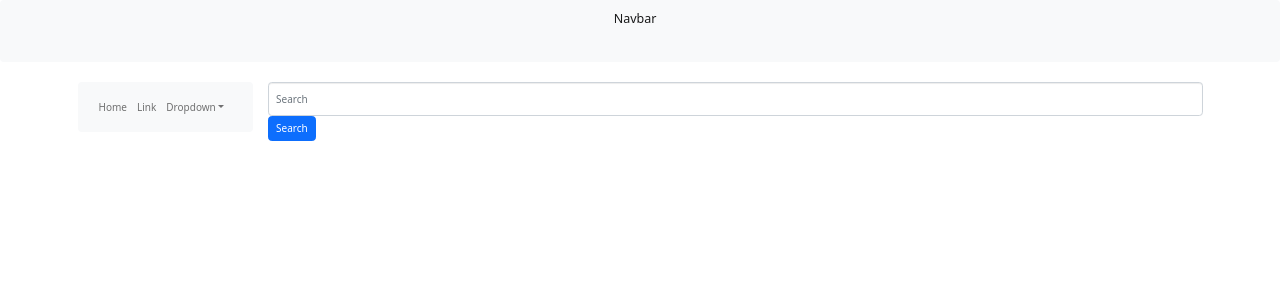
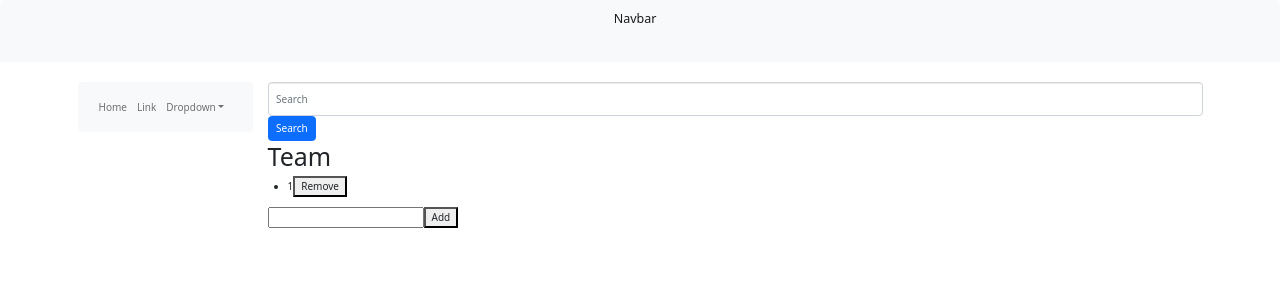
Before and after one commit to Kevjinx/pokedex-react, a React (Create React App) app: page /team in a window 1280 px wide. Shown: the top 300 px of the page. Built offline with nearby package versions, Linux system fonts and the light colour scheme.

Commit message:
create store for team

```diff
--- a/package.json
+++ b/package.json
@@ -4,6 +4,7 @@
   "homepage": "https://kevjinx.github.io/pokedex-react",
   "private": true,
   "dependencies": {
+    "@reduxjs/toolkit": "^1.9.2",
     "@testing-library/jest-dom": "^5.16.5",
     "@testing-library/react": "^13.4.0",
     "@testing-library/user-event": "^13.5.0",
--- a/src/App.js
+++ b/src/App.js
@@ -1,12 +1,16 @@
 import React, {Component} from 'react';
 import { Routes, Route } from "react-router-dom"
+import { Provider } from 'react-redux'
+import { Container, Row, Col } from 'react-bootstrap';
+
 import NavBar from './components/navBar';
 import Cards from './components/cards';
 import SearchBox from './components/searchBox';
 import PokemonPage from './components/pokemonPage';
 import UserID from './components/dataTutorial';
 import SideBar from './components/sideBar';
-import { Container, Row, Col } from 'react-bootstrap';
+
+import Team from './redux/team';
 
 
 class App extends Component{
@@ -25,6 +29,7 @@ class App extends Component{
                 <Route path="/" element={<Cards />} />
                 <Route path="/user" element={<UserID />} />
                 <Route path="/pokemon/:pokemonId" element={<PokemonPage />} />
+                <Route path="/team" element={<Team />} />
               </Routes>
             </Col>
           </Row>
--- a/src/index.js
+++ b/src/index.js
@@ -5,12 +5,18 @@ import App from './App';
 import reportWebVitals from './reportWebVitals';
 import { BrowserRouter } from "react-router-dom";
 import 'bootstrap/dist/css/bootstrap.min.css';
+import { store } from './redux/store';
+import { Provider } from 'react-redux';
 
 const root = ReactDOM.createRoot(document.getElementById('root'));
 root.render(
-  <BrowserRouter>
-    <App />
-  </BrowserRouter>
+  <React.StrictMode>
+    <Provider store={store}>
+      <BrowserRouter>
+        <App />
+      </BrowserRouter>
+    </Provider>
+  </React.StrictMode>
 );
 
 // If you want to start measuring performance in your app, pass a function
--- a/src/new-redux/team.js
+++ /dev/null
@@ -1,2 +0,0 @@
-import React, { useState } from 'react';
-import { useSelector, useDispatch } from 'react-redux';
--- a/src/redux/actionTypes.js
+++ /dev/null
@@ -1,4 +0,0 @@
-const ADD_POKEMON_TO_TEAM = 'add pokemon to team'
-const REMOVE_POKEMON_FROM_TEAM = 'remove pokemon from team'
-
-module.exports = { ADD_POKEMON_TO_TEAM, REMOVE_POKEMON_FROM_TEAM }
--- a/src/redux/store.js
+++ b/src/redux/store.js
@@ -1,6 +1,8 @@
-import reducer from './reducer'
-import { createStore } from 'redux'
+import { configureStore } from '@reduxjs/toolkit';
+import teamReducer from './teamSlice';
 
-const store = createStore(reducer)
-
-export default store
+export const store = configureStore({
+  reducer: {
+    team: teamReducer,
+  },
+});
--- /dev/null
+++ b/src/redux/team.js
@@ -0,0 +1,43 @@
+import React, { useState } from 'react';
+import { useSelector, useDispatch } from 'react-redux';
+import {
+	addToTeam,
+	removePokemonFromTeam,
+	selectTeam
+} from './teamSlice';
+
+const Team = () => {
+	const team = useSelector(selectTeam);
+	const dispatch = useDispatch();
+	const [pokemonID, setPokemonID] = useState([]);
+
+	const handleAdd = (e) => {
+		e.preventDefault();
+		setPokemonID(e.target.value)
+	}
+	return (
+		<div>
+			<h1>Team</h1>
+			<ul>
+				{team.map((pokemonID, index) => (
+					<li key={index}>
+						{pokemonID}
+						<button onClick={() => dispatch(removePokemonFromTeam(pokemonID))}>
+							Remove
+						</button>
+					</li>
+				))}
+			</ul>
+			<input
+				type="text"
+				value={pokemonID}
+				onChange={handleAdd}
+			/>
+			<button onClick={() => dispatch(addToTeam(pokemonID))}>
+				Add
+			</button>
+		</div>
+	);
+};
+
+export default Team;
--- a/src/new-redux/teamSlice.js
+++ b/src/redux/teamSlice.js
@@ -1,20 +1,24 @@
 import { createSlice } from '@reduxjs/toolkit'
 
-const initiateState = { team: [] };
+const initialState = { lineup: [1] }
 
 const teamSlice = createSlice({
 	name: 'team',
-	initiateState,
+	initialState,
 	reducers: {
 		addToTeam(state, action){
-			state.team.push(action.payload.pokemonID);
+			console.log(action)
+			state.lineup.push(action.payload.pokemonID);
 		},
 		removePokemonFromTeam(state, action) {
-			const index = state.team.indexOf(action.payload.pokemonID);
-			state.team.splice(index, 1);
+			const index = state.lineup.indexOf(action.payload.pokemonID);
+			state.lineup.splice(index, 1);
 		}
 	}
 });
 
+
+export const selectTeam = state => state.team.lineup;
 export const { addToTeam, removePokemonFromTeam } = teamSlice.actions;
+
 export default teamSlice.reducer;
```
Also changed, not shown: src/redux/actionCreator.js (deleted, +0 -11 lines), src/redux/index.js (deleted, +0 -16 lines), src/redux/reducer.js (deleted, +0 -29 lines), 1 other file (tests, documents, lock files or other folders).
